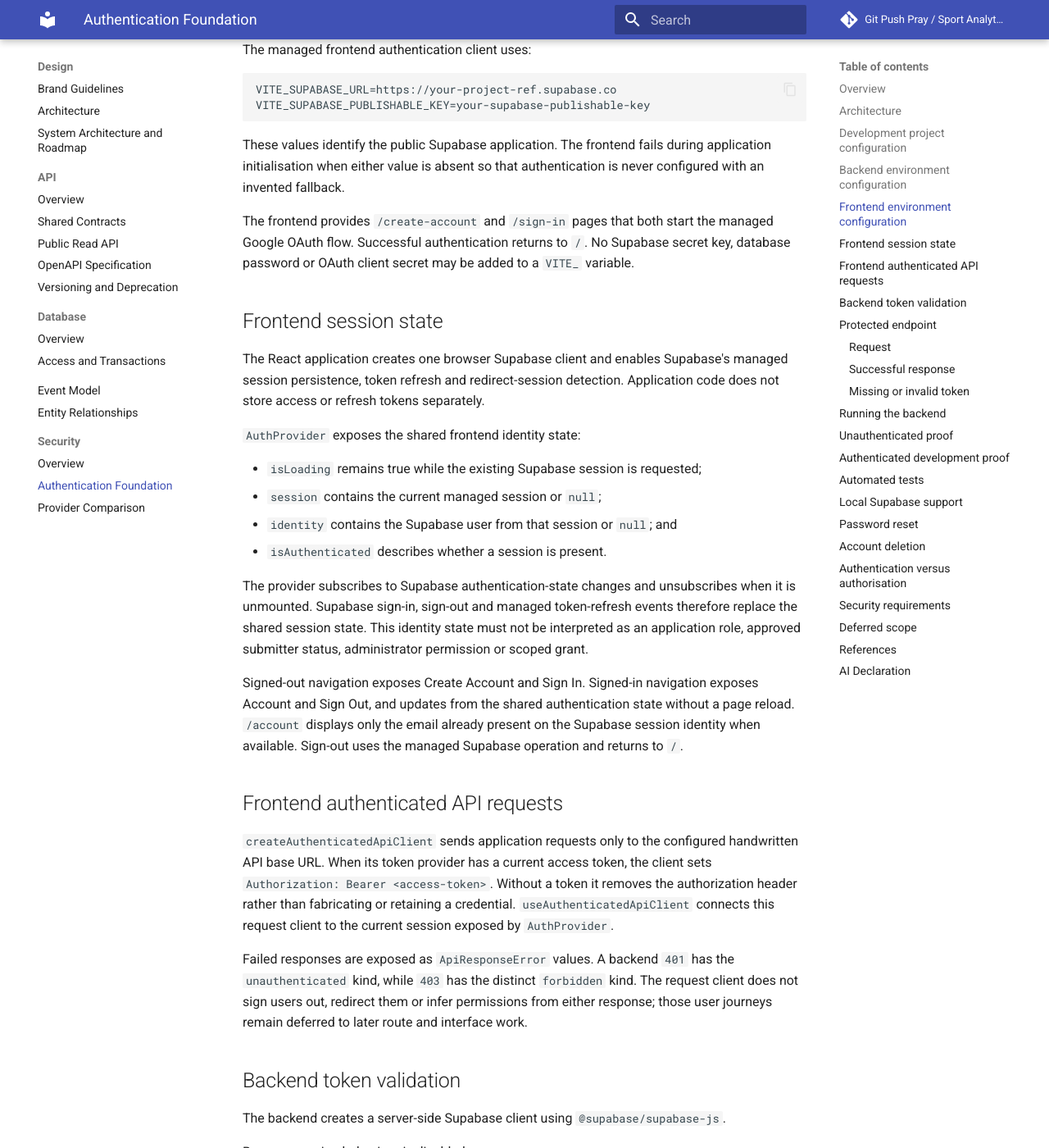
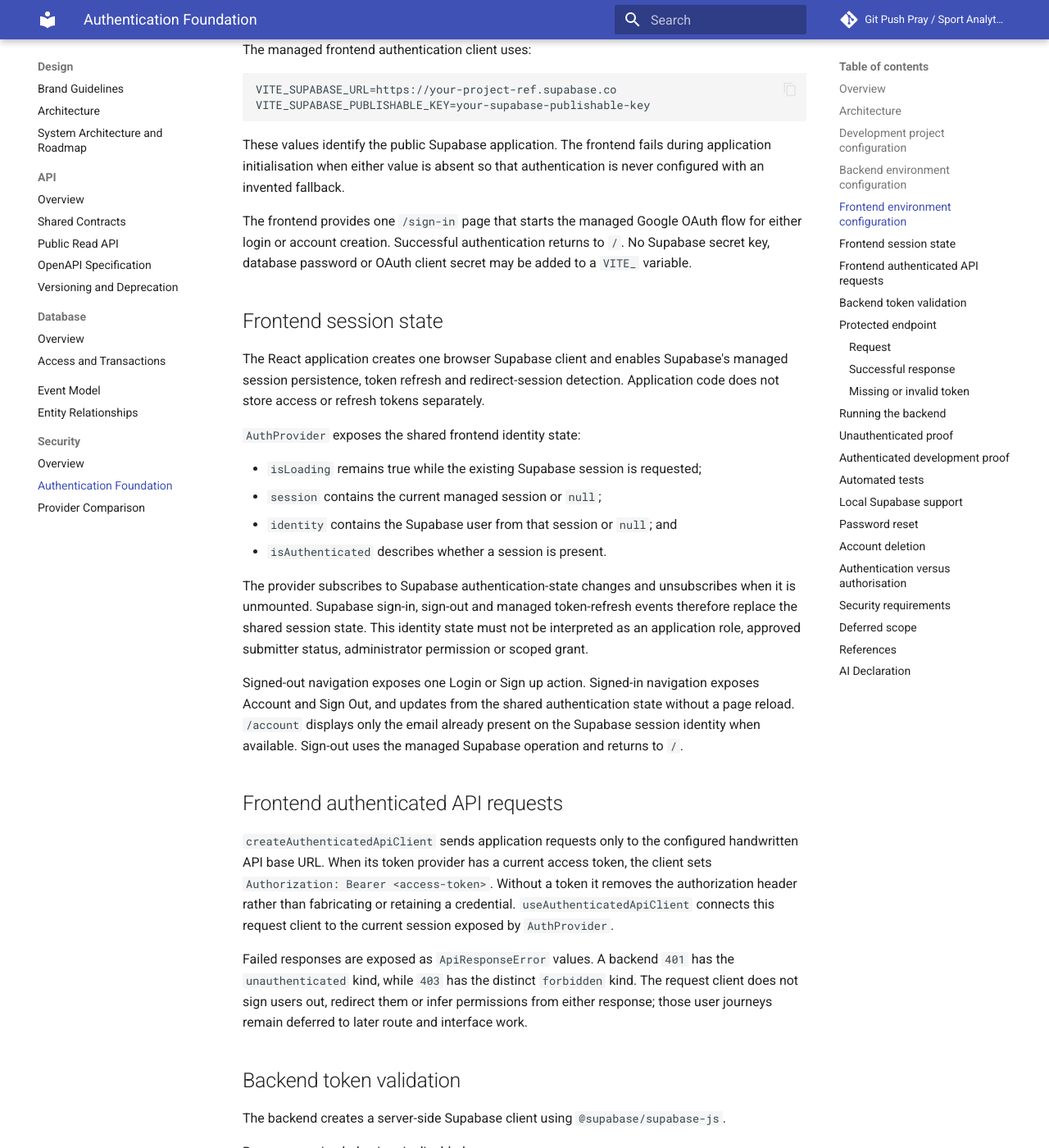
Before and after one commit to NadavSundy/Sport-Analytics-Tool, an MkDocs documentation site: the page built from docs/security/authentication.md, in a window 1280 px wide and 1400 px high, scrolled down 2301 px. Shown: the whole window at 82% size. Built offline with MkDocs 1.6.1 and Material for MkDocs 9.7.7, drawn with Linux system fonts in a browser that asks for light colours.

Commit message:
docs(auth): align unified authentication entry
Document the single Login or Sign up route and record the required AI-assisted development evidence.

Assisted-by: Codex[GPT-5]

```diff
--- a/docs/security/authentication.md
+++ b/docs/security/authentication.md
@@ -98,9 +98,9 @@ These values identify the public Supabase application. The frontend fails during
 initialisation when either value is absent so that authentication is never configured with an
 invented fallback.
 
-The frontend provides `/create-account` and `/sign-in` pages that both start the managed Google
-OAuth flow. Successful authentication returns to `/`. No Supabase secret key, database password
-or OAuth client secret may be added to a `VITE_` variable.
+The frontend provides one `/sign-in` page that starts the managed Google OAuth flow for either login
+or account creation. Successful authentication returns to `/`. No Supabase secret key, database
+password or OAuth client secret may be added to a `VITE_` variable.
 
 ## Frontend session state
 
@@ -120,7 +120,7 @@ unmounted. Supabase sign-in, sign-out and managed token-refresh events therefore
 session state. This identity state must not be interpreted as an application role, approved
 submitter status, administrator permission or scoped grant.
 
-Signed-out navigation exposes Create Account and Sign In. Signed-in navigation exposes Account and
+Signed-out navigation exposes one Login or Sign up action. Signed-in navigation exposes Account and
 Sign Out, and updates from the shared authentication state without a page reload. `/account`
 displays only the email already present on the Supabase session identity when available. Sign-out
 uses the managed Supabase operation and returns to `/`.
```
Also changed, not shown: apps/frontend/src/pages/README.md (+4 -5 lines), 1 other file.
